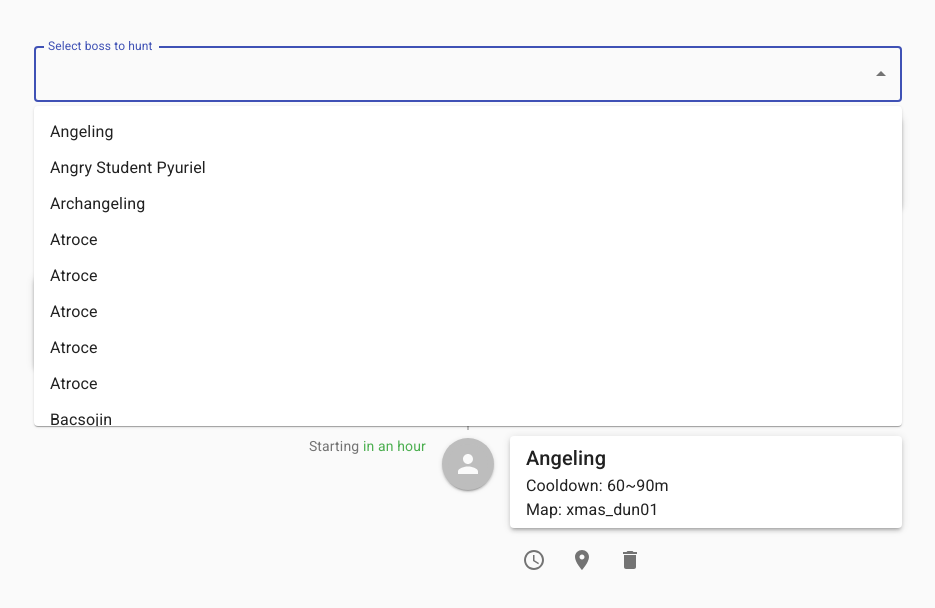
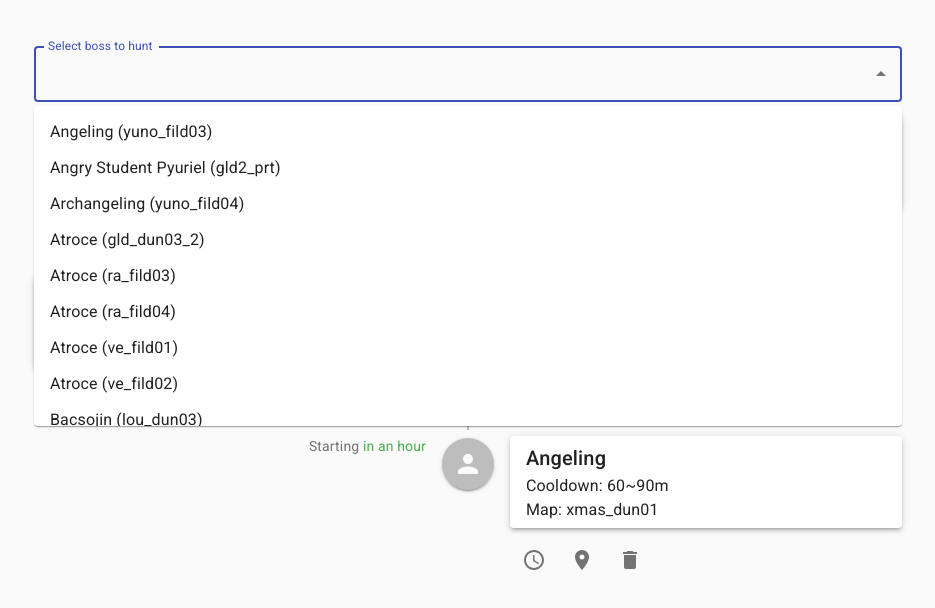
Before and after one commit to kasper573/ragnarok-boss-tracker, a React (Create React App) app: page / in a window 1280 px wide. Both pictures are taken after a click on the element 640 px from the left and 74 px from the top of the page. Shown: the top 608 px of the page, without its empty margins (172-1107 px from the left). Built offline with nearby package versions, Linux system fonts and the light colour scheme.

Commit message:
Add map to boss label in BossSelector

```diff
--- a/src/BossSelector.tsx
+++ b/src/BossSelector.tsx
@@ -36,8 +36,8 @@ export const BossSelector: React.FC<BossSelectorProps> = ({
         }
       }}
       onInputChange={(e, newInputValue) => setInputValue(newInputValue)}
-      renderOption={(boss) => <Typography noWrap>{boss.name}</Typography>}
-      getOptionLabel={getBossName}
+      renderOption={(boss) => <Typography noWrap>{getBossLabel(boss)}</Typography>}
+      getOptionLabel={getBossLabel}
       renderInput={(params) => (
         <TextField
           {...params}
@@ -50,4 +50,4 @@ export const BossSelector: React.FC<BossSelectorProps> = ({
   );
 };
 
-const getBossName = (boss: Boss) => boss.name;
+const getBossLabel = (boss: Boss) => `${boss.name} (${boss.map.name})`;
```
